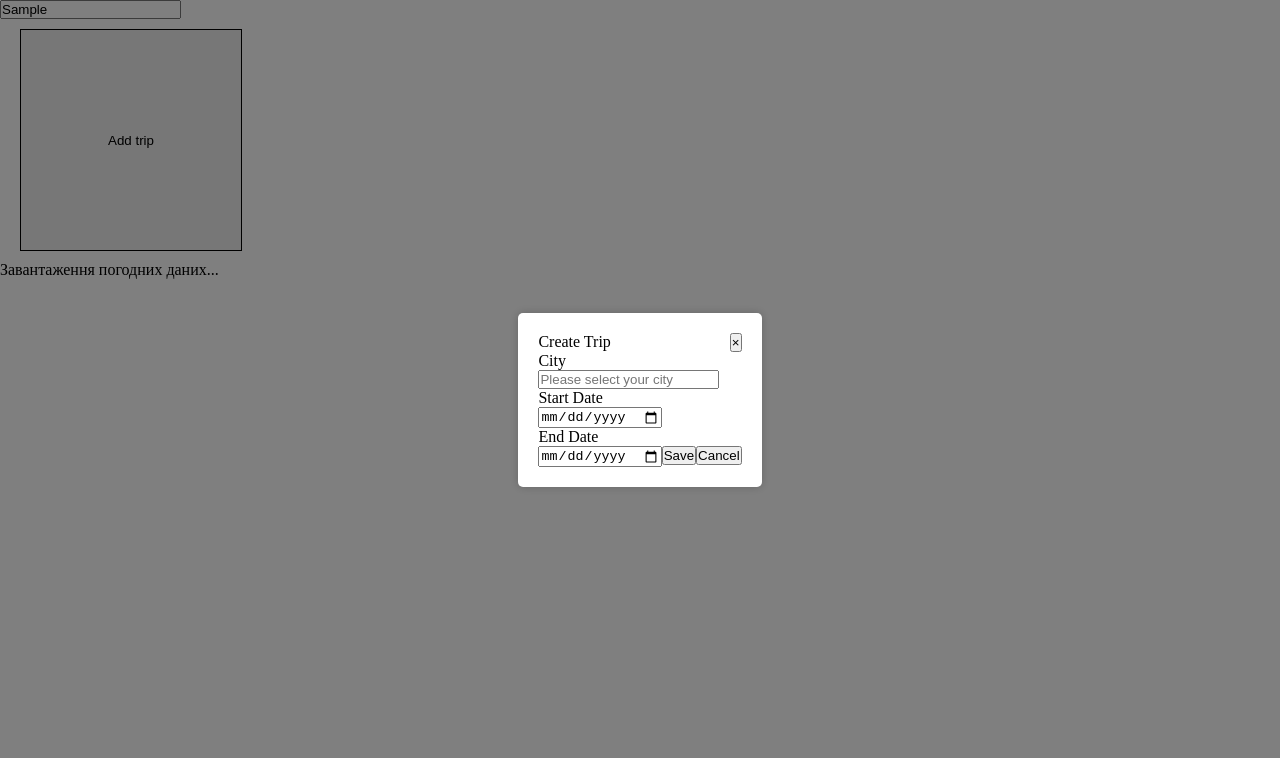
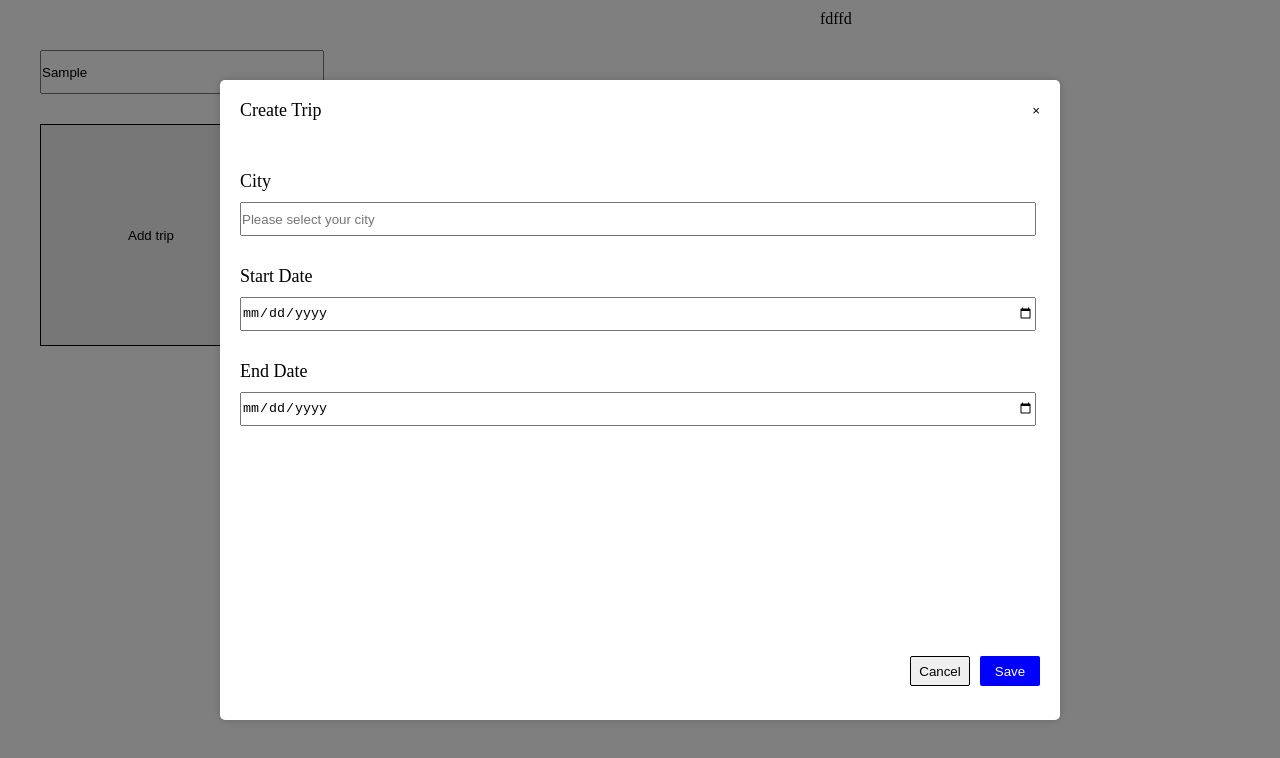
Before and after one commit to Bogdddan/reenbit-camp, a React (Create React App) app: page / in a window 1280 px wide. Both pictures are taken after typing "Sample" into the empty fields and a click on the button "Add trip". Shown: the top 758 px of the page. Built offline with nearby package versions, Linux system fonts and the light colour scheme.

Commit message:
changed the general appearance of the program

```diff
--- a/src/App.jsx
+++ b/src/App.jsx
@@ -1,13 +1,11 @@
 import React from 'react';
 import Main from './pages/main/Main';
-import DataTimer from './components/timer/DataTimer';
 
 const App = () => {
 
   return (
     <>
       <Main />
-      <DataTimer />
     </>
   );
 };
--- a/src/components/modal/Modal.jsx
+++ b/src/components/modal/Modal.jsx
@@ -72,38 +72,43 @@ function Modal() {
 
   return (
     <>
-     <button className="button-add" onClick={handleOpen}>Add trip</button>
+      <button className="button-add" onClick={handleOpen}>Add trip</button>
       {isOpen && (
         <div className="moodal">
           <div className="modal-content">
-            <div className="close-btn">
+            <div className="close-section">
               <p>Create Trip</p>
-              <button className="close" onClick={handleClose}>&times;</button>
+              <button className="close-button" onClick={handleClose}><span className="close">&times;</span></button>
             </div>
             <form action="">
-              <div>City</div>
+              <div className="label-for-input">City</div>
               <input
+                className="modal-input"
                 type="text"
                 placeholder="Please select your city"
                 value={country}
                 onChange={(e) => setCountry(e.target.value)}
               />
-              <div>Start Date</div>
+              <div className="label-for-input">Start Date</div>
               <input
+                className="modal-input"
                 type="date"
                 placeholder="Select Date"
                 value={arrivalDate}
                 onChange={(e) => setArrivalDate(e.target.value)}
               />
-              <div>End Date</div>
+              <div className="label-for-input">End Date</div>
               <input
+                className="modal-input"
                 type="date"
                 placeholder="Select Date"
                 value={departureDate}
                 onChange={(e) => setDepartureDate(e.target.value)}
-              />
-              <button onClick={handleSubmit}>Save</button>
-              <button onClick={handleCancel}>Cancel</button>
+              /> <br />
+              <div className="actions-button">
+                <button className="button cancel" onClick={handleCancel}>Cancel</button>
+                <button className="button save" onClick={handleSubmit}>Save</button>
+              </div>
             </form>
 
           </div>
--- a/src/components/modal/modal.css
+++ b/src/components/modal/modal.css
@@ -21,10 +21,24 @@
   padding: 20px;
   border-radius: 5px;
   box-shadow: 0px 0px 10px rgba(0, 0, 0, 0.2); /* Optional drop shadow */
+  width: 800px;
+  height: 600px;
 }
-.close-btn{
+.close-section{
   display: flex;
   justify-content: space-between;
+  margin-bottom: 50px;
+}
+
+.close-button{
+  background-color: transparent;
+  border: none;
+}
+
+.close{
+  display: inline;
+  width: 40px;
+  height: 40px;
 }
 
 .button-add{
@@ -32,3 +46,40 @@
   height: 222px;
   border: 1px solid black;
 }
+
+.button{
+  color: black;
+  width: 60px;
+  height: 30px;
+  border-radius: 2px;
+  border: 1px solid black;
+}
+
+.button.save{
+  border: none;
+  color: white;
+  background-color: blue;
+}
+
+.modal-input{
+  margin-bottom: 30px;
+  width: 99%;
+  height: 30px;
+}
+
+p{
+  font-size: large;
+  font-style: bold;
+}
+
+.actions-button{
+  display: flex;
+  justify-content: end;
+  gap: 10px;
+  margin-top: 200px;
+}
+
+.label-for-input{
+  font-size: 18px;
+  margin-bottom: 10px;
+}
--- a/src/components/timer/DataTimer.jsx
+++ b/src/components/timer/DataTimer.jsx
@@ -1,20 +1,22 @@
-import React, { useEffect } from "react";
+import React from "react";
 import { getWeatherData } from "../../redux/selectors";
 import { useSelector } from "react-redux";
 
 function DataTimer() {
   const weatherData = useSelector(getWeatherData);
+  console.log('weather data', weatherData);
 
   return (
-    <>
-      {weatherData ? (
-        <>
-          {/* Відображення таймера та погодних даних */}
-        </>
-      ) : (
-        <p>Завантаження погодних даних...</p>
-      )}
-    </>
+    // <>
+    //   {weatherData ? (
+    //     <>
+    //       {/* Відображення таймера та погодних даних */}
+    //     </>
+    //   ) : (
+    //     <p>Завантаження погодних даних...</p>
+    //   )}
+    // </>
+    <>fdffd</>
   );
 }
 
--- a/src/pages/main/Main.jsx
+++ b/src/pages/main/Main.jsx
@@ -5,6 +5,7 @@ import { removeTrip } from '../../redux/slice';
 import Modal from "../../components/modal/Modal";
 import { getWeatherData } from "../../redux/selectors";
 import { setWeatherData } from "../../redux/slice";
+import DataTimer from "../../components/timer/DataTimer";
 import './main.css';
 
 function Main() {
@@ -14,8 +15,10 @@ function Main() {
   const [arrivalDate, setArrivalDate] = useState('');
   const [departureDate, setDepartureDate] = useState('');
 
-  const API_KEY = 'TVPXXTTYAYBBW7WF45YWSAJL6';
-  // const API_KEY = '';
+  // unvalid
+  // const API_KEY = 'TVPXXTTYAYBBW7WF45YWSAJL6';
+  // valid
+  const API_KEY = 'GSEVSL93UQVQ6URJBKG5VFDXE';
 
   const trips = useSelector(getTrips);
   // console.log(trips);
@@ -40,6 +43,7 @@ function Main() {
   useEffect(() => {
     const fetchWeather = async () => {
       try {
+      // weather for now // https://weather.visualcrossing.com/VisualCrossingWebServices/rest/services/timeline/[city]/today?unitGroup=metric&amp;include=days&amp;key=YOUR_API_KEY
         const response = await fetch(`https://weather.visualcrossing.com/VisualCrossingWebServices/rest/services/timeline/${country}/${arrivalDate}/${departureDate}?key=${API_KEY}`);
         const data = await response.json();
 
@@ -61,14 +65,17 @@ function Main() {
   const weatherData = useSelector(getWeatherData);
 
   return (
-    <div>
-      <input type="text" placeholder="Search your trip" value={searchCountry} onChange={(e) => setSearchCountry(e.target.value)} />
+    <div className="windows">
+      <div className="container">
+        <input className="search-input" type="text" placeholder="Search your trip" value={searchCountry} onChange={(e) => setSearchCountry(e.target.value)} />
         <div className="trips-list">
           {filteredTrips.map((trip) => (
             <div onClick={() => handleCountryClick(trip)} className='block' key={trip.id}>
               <h1>{trip.country}</h1>
-            <p>Date of arrival:{trip.arrivalDate}</p>
-            <p>Date of departure:{trip.departureDate}</p>
+              <div>
+                <span>{trip.arrivalDate}</span>
+                <span>{trip.departureDate}</span>
+              </div>
               <button onClick={() => handleRemoveTrip(trip.country)}>Remove</button>
             </div>
           ))}
@@ -76,12 +83,16 @@ function Main() {
         </div>
         {/*  displaying weather data in current city */}
         {weatherData && (
-        <div>
+          <span>
             {weatherData.days.map((day) => (
               <div>{day.temp}</div>
             ))}
+          </span>
+        )}
       </div>
-      )}
+      <div>
+        <DataTimer />
+      </div>
     </div>
   );
 }
--- a/src/pages/main/main.css
+++ b/src/pages/main/main.css
@@ -16,4 +16,21 @@
     display: flex;
     flex-direction: row;
     margin: 10px 20px;
+    gap: 30px;
+    width: max-content;
 }
+
+.container{
+    width: 800px;
+}
+.windows{
+    display: flex;
+    padding: 10px 20px;
+}
+.search-input{
+    height: 40px;
+    width: 280px;
+    margin-left: 20px;
+    margin-top: 40px;
+    margin-bottom: 20px;
+}
--- a/src/redux/slice.js
+++ b/src/redux/slice.js
@@ -3,7 +3,14 @@ import { createSlice } from "@reduxjs/toolkit";
 const travelSlice = createSlice({
   name: 'travel',
   initialState: {
-    trips: [],
+    trips: [
+     {
+        id: 1,
+        country: "Ukraine",
+        arrivalDate: "2024-03-24",
+        departureDate: "2024-03-25",
+      },
+    ],
     weatherData: null,
   },
   reducers: {
```
Lines whose indentation alone changed are shown as unchanged.
